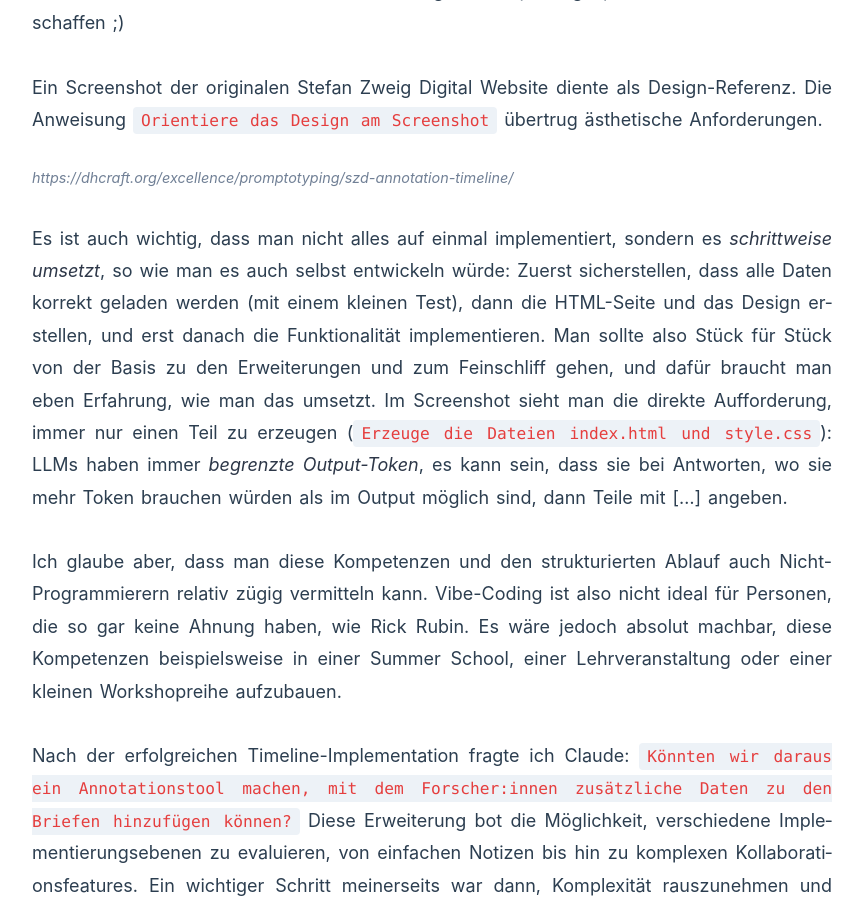
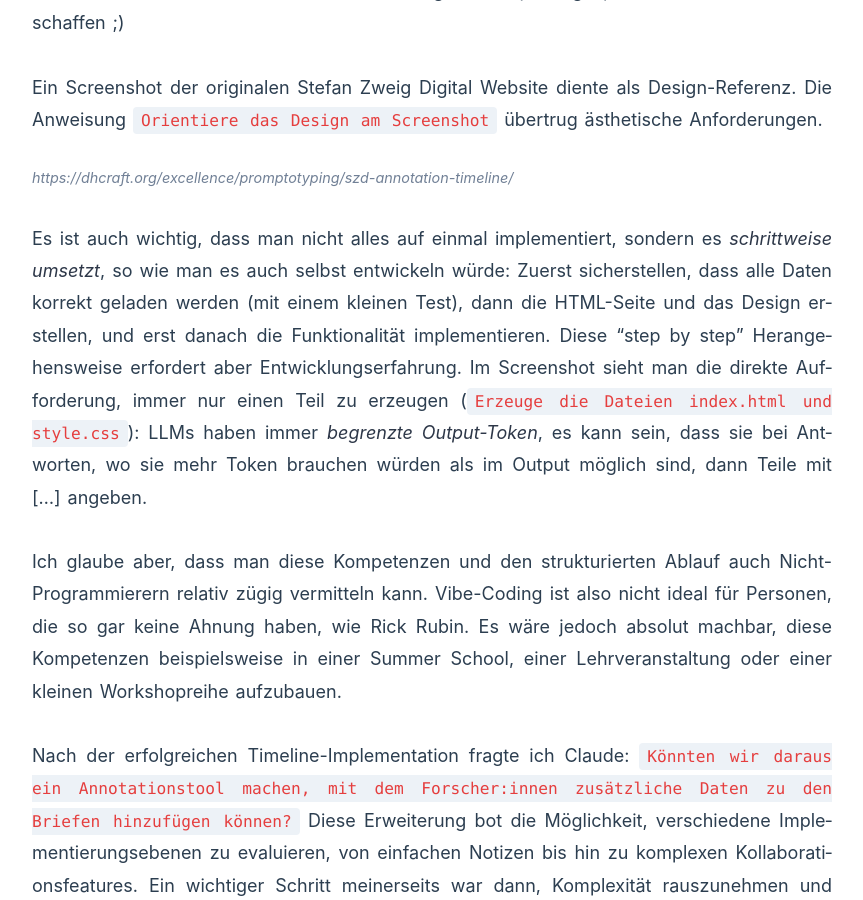
Before and after one commit to DigitalHumanitiesCraft/excellence, a Jekyll site: the page built from blog/Critical-Vibing-Claude-4.md, in a window 1280 px wide and 900 px high, scrolled down 7261 px. Shown: the whole window, without its empty margins (208-1071 px from the left). Built offline with Jekyll 4.4.1, drawn with Linux system fonts in a browser that asks for light colours.

Commit message:
Update Critical-Vibing-Claude-4.md

```diff
--- a/blog/Critical-Vibing-Claude-4.md
+++ b/blog/Critical-Vibing-Claude-4.md
@@ -114,7 +114,7 @@ Ein Screenshot der originalen Stefan Zweig Digital Website diente als Design-Ref
 ![][image2]
 [https://dhcraft.org/excellence/promptotyping/szd-annotation-timeline/](https://dhcraft.org/excellence/promptotyping/szd-annotation-timeline/){: .image-caption}
 
-Es ist auch wichtig, dass man nicht alles auf einmal implementiert, sondern es *schrittweise umsetzt*, so wie man es auch selbst entwickeln würde: Zuerst sicherstellen, dass alle Daten korrekt geladen werden (mit einem kleinen Test), dann die HTML-Seite und das Design erstellen, und erst danach die Funktionalität implementieren. Man sollte also Stück für Stück von der Basis zu den Erweiterungen und zum Feinschliff gehen, und dafür braucht man eben Erfahrung, wie man das umsetzt. Im Screenshot sieht man die direkte Aufforderung, immer nur einen Teil zu erzeugen (`Erzeuge die Dateien index.html und style.css`): LLMs haben immer *begrenzte Output-Token*, es kann sein, dass sie bei Antworten, wo sie mehr Token brauchen würden als im Output möglich sind, dann Teile mit \[...\] angeben.
+Es ist auch wichtig, dass man nicht alles auf einmal implementiert, sondern es *schrittweise umsetzt*, so wie man es auch selbst entwickeln würde: Zuerst sicherstellen, dass alle Daten korrekt geladen werden (mit einem kleinen Test), dann die HTML-Seite und das Design erstellen, und erst danach die Funktionalität implementieren. Diese "step by step" Herangehensweise erfordert aber Entwicklungserfahrung. Im Screenshot sieht man die direkte Aufforderung, immer nur einen Teil zu erzeugen (`Erzeuge die Dateien index.html und style.css`): LLMs haben immer *begrenzte Output-Token*, es kann sein, dass sie bei Antworten, wo sie mehr Token brauchen würden als im Output möglich sind, dann Teile mit \[...\] angeben.
 
 Ich glaube aber, dass man diese Kompetenzen und den strukturierten Ablauf auch Nicht-Programmierern relativ zügig vermitteln kann. Vibe-Coding ist also nicht ideal für Personen, die so gar keine Ahnung haben, wie Rick Rubin. Es wäre jedoch absolut machbar, diese Kompetenzen beispielsweise in einer Summer School, einer Lehrveranstaltung oder einer kleinen Workshopreihe aufzubauen.
 
```
